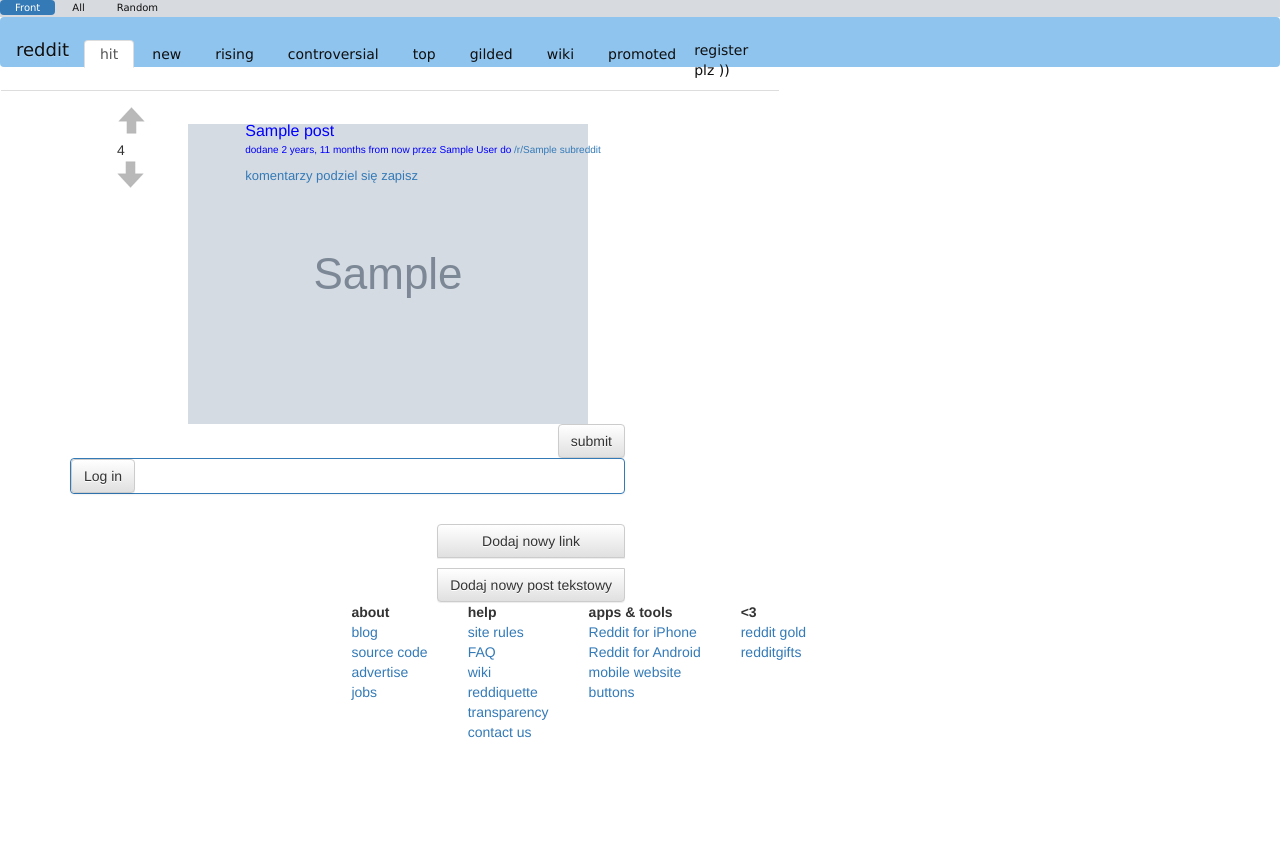
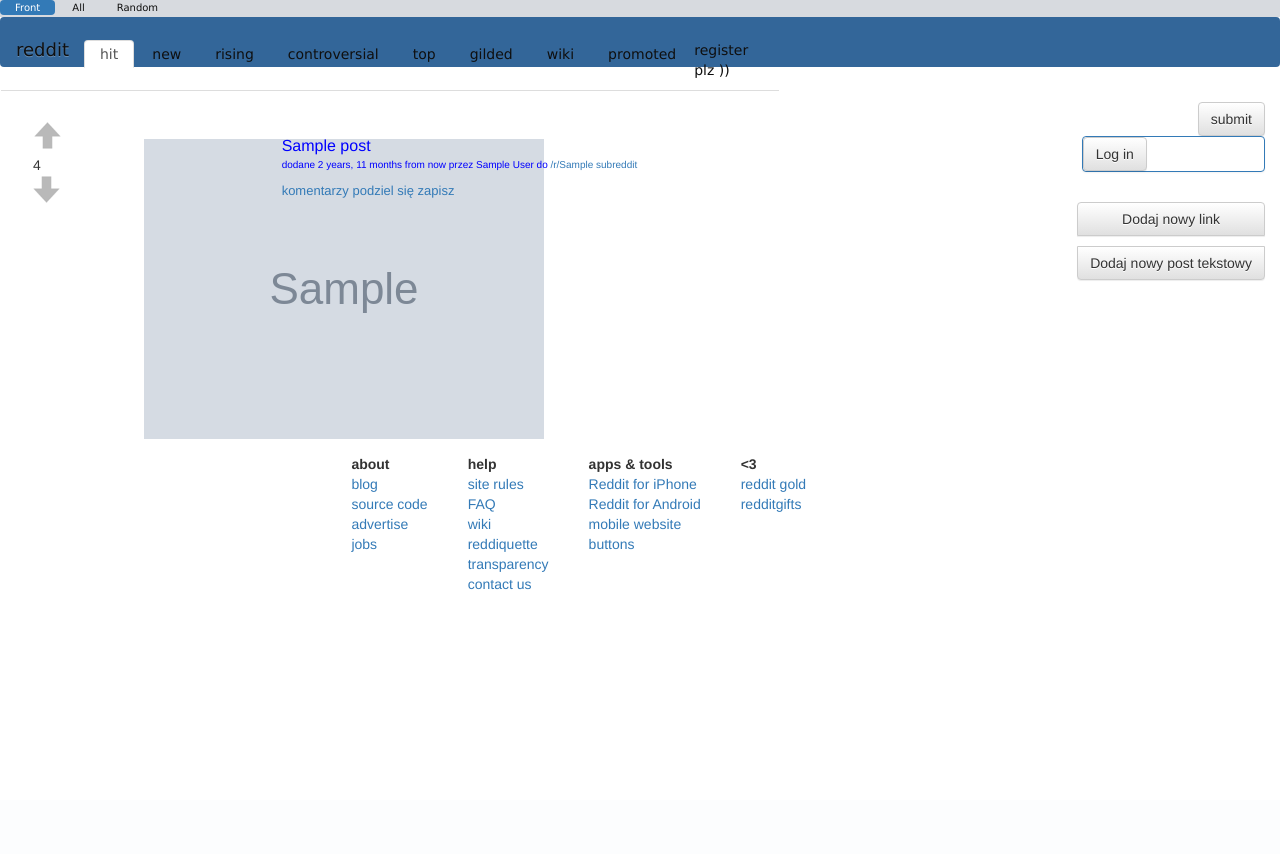
Before and after one commit to nazen93/redditlike-webapp, a Django app: template reddit/r/templates/r/basic_index.html in a window 1280 px wide; the page is wider, and only the part inside the window is pictured. After the commit the page ends 590 px from the top of that part, so only its background shows below. Run offline with Django 3.2, Linux system fonts and the light colour scheme; the template is opened without the code that fills it: most values are stand-ins (such as "Sample title", 1, 10 or a date in 2020); grey boxes marked "Sample" are stand-in pictures; some libraries are stand-ins or nearby versions.

Commit message:
added form placeholders and fixed .container-fluid overflow problem

```diff
--- a/reddit/r/templates/r/index.html
+++ b/reddit/r/templates/r/index.html
@@ -91,14 +91,14 @@
    </div>
 </div>
 <!-- Body content -->
-<div class="container" id="kek">
+<div class="container-fluid" id="body-container">
 	<div class="row">
-    	<div class="col-lg-6" id="body-content">
+    	<div class="col-lg-10" id="body-content">
           		{% block content %}
 	            {% endblock %}
     	</div>
     	<!-- Search form -->
-		<div class="col-lg-6 other">
+		<div class="col-lg-2 other">
 			<div class="row">
 				<div class="col-lg-12">
 	      	        <form id="custom-search-form" class="form-search form-horizontal pull-right" method='GET' action="{% url 'index' %}">
@@ -113,7 +113,6 @@
 	        		<div class="panel panel-primary">
 		        		<form method="POST" action="{% url 'login' %}">{% csrf_token %}
 					    	{% for field in login_form %}
-					    	{{field.label}}
 					    	{{field}}
 					    	{% endfor %}
 					    	<div class="row">
--- a/reddit/static/css/custom.css
+++ b/reddit/static/css/custom.css
@@ -19,7 +19,7 @@
 }
 #lower-navbar{
     color: #0f0f0f !important;
-    background-color: #8fc4ee;
+    background-color: #369;
     margin-top: -20px;
     height: 30px;
     font-family: Verdana;
@@ -173,3 +173,7 @@
 #input{
 	width: 30px;
 }
+
+#body-container {
+    padding: 15px;
+}
```
Also changed, not shown: reddit/r/forms.py (+12 -3 lines), lul.html (deleted).
